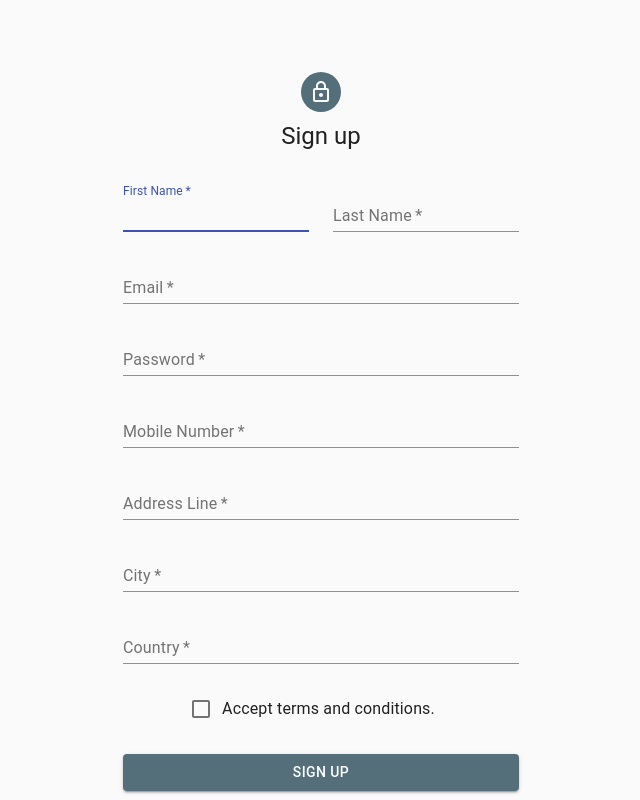
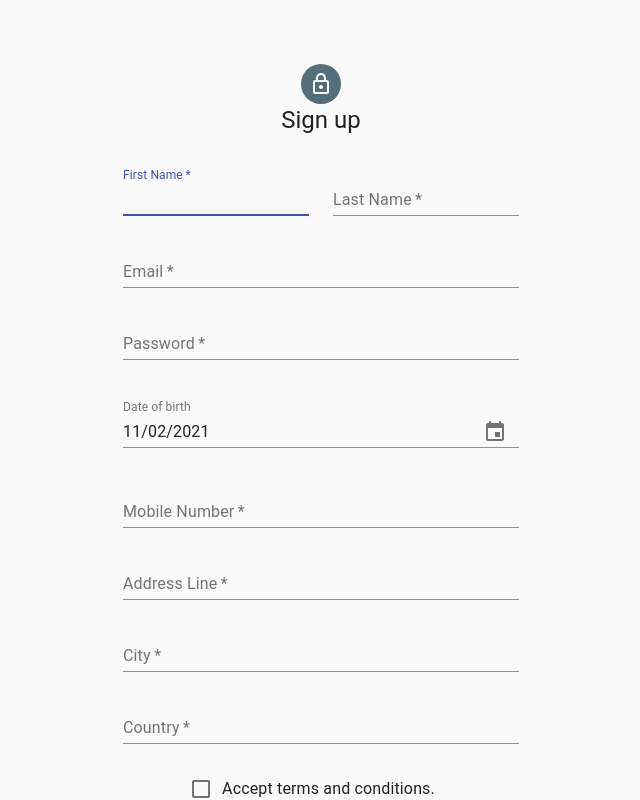
Before and after one commit to VlasceanuMihai/MovieMatchApp-frontend, a React (Create React App) app: page / in a window 1280 px wide. Shown: the top 800 px of the page, without its empty margins (319-959 px from the left). Built offline with nearby package versions, Linux system fonts and the light colour scheme.

Commit message:
Add date picker

```diff
--- a/package.json
+++ b/package.json
@@ -3,13 +3,16 @@
   "version": "0.1.0",
   "private": true,
   "dependencies": {
+    "@date-io/date-fns": "^1.3.13",
     "@material-ui/core": "^4.11.3",
     "@material-ui/data-grid": "^4.0.0-alpha.19",
     "@material-ui/icons": "^4.11.2",
+    "@material-ui/pickers": "^3.2.10",
     "@testing-library/jest-dom": "^5.11.9",
     "@testing-library/react": "^11.2.5",
     "@testing-library/user-event": "^12.7.0",
     "axios": "^0.21.1",
+    "date-fns": "^2.17.0",
     "react": "^17.0.1",
     "react-dom": "^17.0.1",
     "react-redux": "^7.2.2",
--- a/src/Sign-up/SignUp.js
+++ b/src/Sign-up/SignUp.js
@@ -1,4 +1,5 @@
 import React from "react";
+import { useState } from "react";
 import Avatar from "@material-ui/core/Avatar";
 import Button from "@material-ui/core/Button";
 import CssBaseline from "@material-ui/core/CssBaseline";
@@ -12,19 +13,11 @@ import LockOutlinedIcon from "@material-ui/icons/LockOutlined";
 import Typography from "@material-ui/core/Typography";
 import { makeStyles } from "@material-ui/core/styles";
 import Container from "@material-ui/core/Container";
-
-function Copyright() {
-  return (
-    <Typography variant="body2" color="textSecondary" align="center">
-      {"Copyright © "}
-      <Link color="inherit" href="https://movie-match.com/">
-        Movie Match
-      </Link>{" "}
-      {new Date().getFullYear()}
-      {"."}
-    </Typography>
-  );
-}
+import DateFnsUtils from "@date-io/date-fns";
+import {
+  MuiPickersUtilsProvider,
+  KeyboardDatePicker,
+} from "@material-ui/pickers";
 
 const useStyles = makeStyles((theme) => ({
   paper: {
@@ -34,7 +27,7 @@ const useStyles = makeStyles((theme) => ({
     alignItems: "center",
   },
   avatar: {
-    margin: theme.spacing(1),
+    margin: theme.spacing(0),
     backgroundColor: "#546e7a",
   },
   form: {
@@ -54,6 +47,14 @@ const useStyles = makeStyles((theme) => ({
 
 function SignUp() {
   const classes = useStyles();
+
+  const [selectedDate, setSelectedDate] = useState(
+    new Date(Date().toLocaleString())
+  );
+
+  const handleDateChange = (date) => {
+    setSelectedDate(date);
+  };
 
   return (
     <Container component="main" maxWidth="xs">
@@ -115,6 +116,22 @@ function SignUp() {
                 type="password"
               />
             </Grid>
+            <MuiPickersUtilsProvider utils={DateFnsUtils}>
+              <Grid item xs={12} container direction="column" justify="flex">
+                <KeyboardDatePicker
+                  id="dateOfBirth"
+                  label="Date of birth"
+                  value={selectedDate}
+                  onChange={handleDateChange}
+                  variant="inline"
+                  format="dd/MM/yyyy"
+                  margin="normal"
+                  KeyboardButtonProps={{
+                    "aria-label": "change date",
+                  }}
+                />
+              </Grid>
+            </MuiPickersUtilsProvider>
             <Grid item xs={12}>
               <TextField
                 autoComplete="mobilenumber"
@@ -196,4 +213,17 @@ function SignUp() {
   );
 }
 
+function Copyright() {
+  return (
+    <Typography variant="body2" color="textSecondary" align="center">
+      {"Copyright © "}
+      <Link color="inherit" href="https://movie-match.com/">
+        Movie Match
+      </Link>{" "}
+      {new Date().getFullYear()}
+      {"."}
+    </Typography>
+  );
+}
+
 export default SignUp;
```
Also changed, not shown: 1 other file (tests, documents, lock files or other folders).
